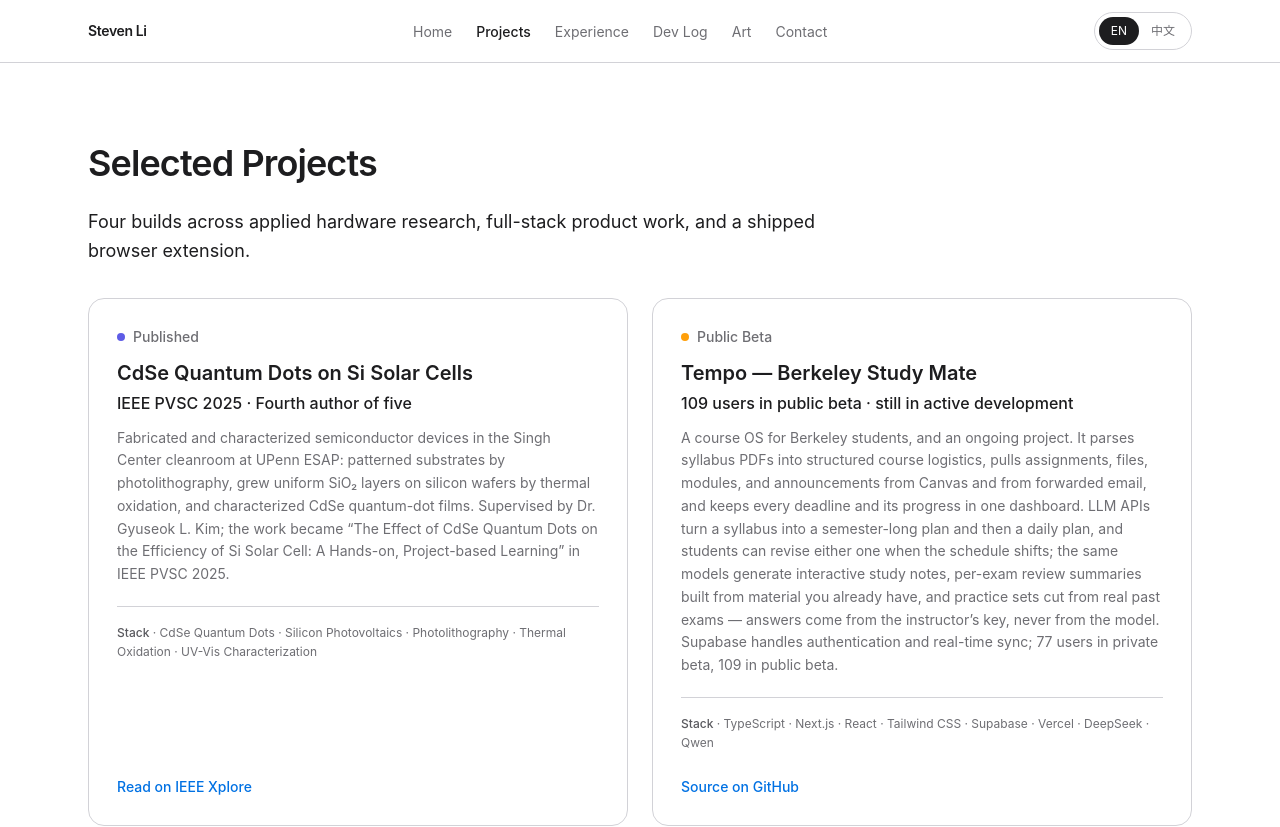
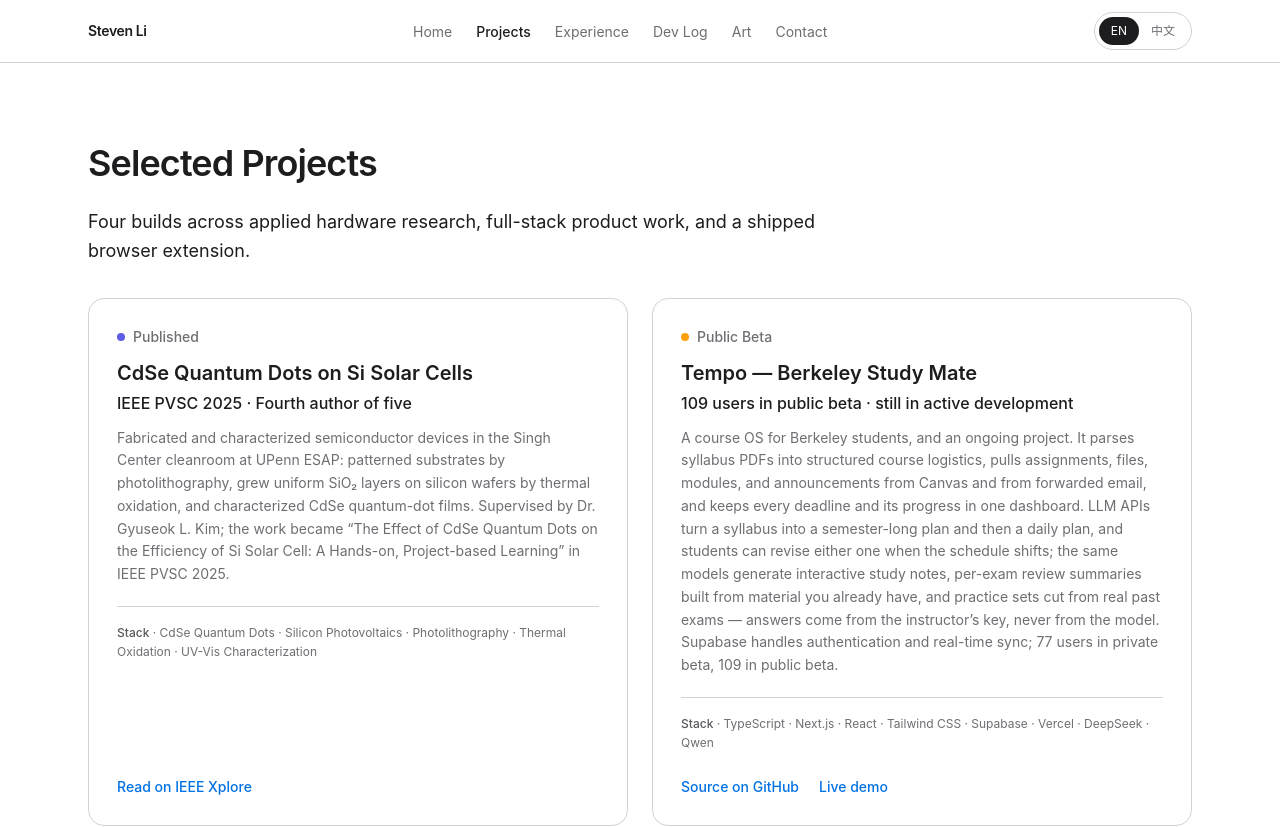
Before and after one commit to stevenli2007-del/stevenli-website, a React (Vite) app: page /projects in a window 1280 px wide. Shown: the top 827 px of the page. Built offline with nearby package versions, Linux system fonts and the light colour scheme.

Commit message:
feat(projects): add Tempo live demo link (app.tempocourse.com)

```diff
--- a/src/data/projects.ts
+++ b/src/data/projects.ts
@@ -102,6 +102,11 @@ export const projects: Project[] = [
         label: { en: 'Source on GitHub', zh: 'GitHub 源代码' },
         href: 'https://github.com/stevenli2007-del/tempo',
       },
+      {
+        // Steven 2026-10-09 提供：正式域名，未登录会跳 /login（正常）
+        label: { en: 'Live demo', zh: '在线演示' },
+        href: 'https://app.tempocourse.com/dashboard',
+      },
     ],
     order: 2,
   },
```
